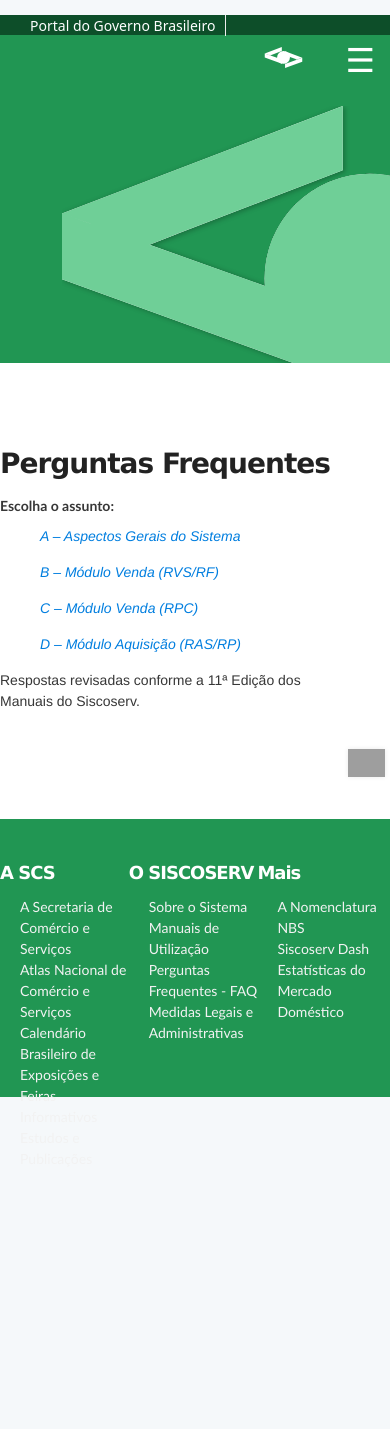
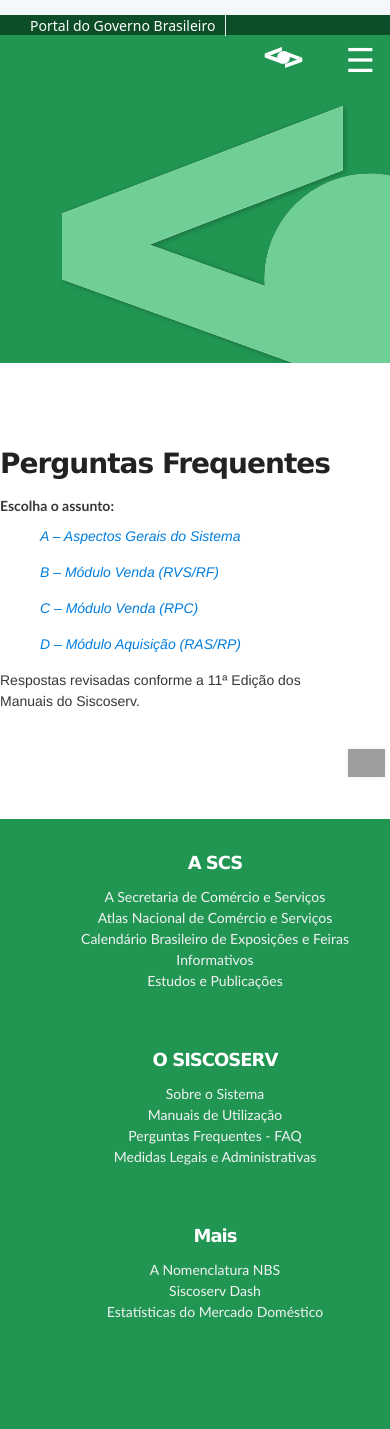
Before and after one commit to mdicgovbr/pagina-FAQ, a Jekyll site: the page built from index.md, in a window 390 px wide. Built offline with Jekyll 4.4.1, drawn with Linux system fonts in a browser that asks for light colours; nearby versions of some CDN libraries; before the commit the page ends 1184 px from its top, so only the background shows below that; grey boxes are pictures that could not be loaded.

Commit message:
arrumando footer
Signed-off-by: Guilherme Deusdara <guibanci@gmail.com>

```diff
--- a/_includes/footer.html
+++ b/_includes/footer.html
@@ -1,17 +1,20 @@
 <!-- FOOTER -->
 <div id="footer_wrap" name="footer" class="outer">
-<footer class="inner">
+	<footer class="inner footer">
 		<div class="rodape coluna1">
+			<ul class="menu">
 				<h4 class="title">A SCS</h4>
-	<ul class="menu">
 				<li>
-			<a href="http://www.mdic.gov.br/index.php/comercio-servicos/a-secretaria-de-comercio-e-servicos-scs">A Secretaria de Comércio e Serviços</a>
+					<a href="http://www.mdic.gov.br/index.php/comercio-servicos/a-secretaria-de-comercio-e-servicos-scs">A Secretaria
+						de Comércio e Serviços</a>
 				</li>
 				<li>
-			<a href="http://www.mdic.gov.br/index.php/comercio-servicos/a-secretaria-de-comercio-e-servicos-scs-5">Atlas Nacional de Comércio e Serviços</a>
+					<a href="http://www.mdic.gov.br/index.php/comercio-servicos/a-secretaria-de-comercio-e-servicos-scs-5">Atlas
+						Nacional de Comércio e Serviços</a>
 				</li>
 				<li>
-			<a href="http://www.mdic.gov.br/index.php/comercio-servicos/a-secretaria-de-comercio-e-servicos-scs-6">Calendário Brasileiro de Exposições e Feiras</a>
+					<a href="http://www.mdic.gov.br/index.php/comercio-servicos/a-secretaria-de-comercio-e-servicos-scs-6">Calendário
+						Brasileiro de Exposições e Feiras</a>
 				</li>
 				<li>
 					<a href="http://www.mdic.gov.br/index.php/comercio-servicos/a-secretaria-de-comercio-e-servicos-scs-12">Informativos</a>
@@ -22,33 +25,39 @@
 			</ul>
 		</div>
 		<div class="rodape coluna2">
+			<ul class="menu">
 				<h4 class="title">O SISCOSERV</h4>
-	<ul class="menu">
 				<li>
-			<a href="http://www.mdic.gov.br/index.php/comercio-servicos/a-secretaria-de-comercio-e-servicos-scs-15">Sobre o Sistema</a>
+					<a href="http://www.mdic.gov.br/index.php/comercio-servicos/a-secretaria-de-comercio-e-servicos-scs-15">Sobre o
+						Sistema</a>
 				</li>
 				<li>
-			<a href="http://www.mdic.gov.br/index.php/comercio-servicos/a-secretaria-de-comercio-e-servicos-scs-15/estatisticas-2">Manuais de Utilização</a>
+					<a href="http://www.mdic.gov.br/index.php/comercio-servicos/a-secretaria-de-comercio-e-servicos-scs-15/estatisticas-2">Manuais
+						de Utilização</a>
 				</li>
 				<li>
-			<a href="http://www.mdic.gov.br/index.php/comercio-servicos/a-secretaria-de-comercio-e-servicos-scs-15/estatisticas-6">Perguntas Frequentes - FAQ</a>
+					<a href="http://www.mdic.gov.br/index.php/comercio-servicos/a-secretaria-de-comercio-e-servicos-scs-15/estatisticas-6">Perguntas
+						Frequentes - FAQ</a>
 				</li>
 				<li>
-			<a href="http://www.mdic.gov.br/index.php/comercio-servicos/a-secretaria-de-comercio-e-servicos-scs-15/estatisticas-4">Medidas Legais e Administrativas</a>
+					<a href="http://www.mdic.gov.br/index.php/comercio-servicos/a-secretaria-de-comercio-e-servicos-scs-15/estatisticas-4">Medidas
+						Legais e Administrativas</a>
 				</li>
 			</ul>
 		</div>
 		<div class="rodape coluna3">
+			<ul class="menu">
 				<h4 class="title">Mais</h4>
-	<ul class="menu">
 				<li>
-			<a href="http://www.mdic.gov.br/index.php/comercio-servicos/a-secretaria-de-comercio-e-servicos-scs-13">A Nomenclatura NBS</a>
+					<a href="http://www.mdic.gov.br/index.php/comercio-servicos/a-secretaria-de-comercio-e-servicos-scs-13">A
+						Nomenclatura NBS</a>
 				</li>
 				<li>
 					<a href="http://www.mdic.gov.br/portal/dashboard.html">Siscoserv Dash</a>
 				</li>
 				<li>
-			<a href="http://www.mdic.gov.br/index.php/comercio-servicos/a-secretaria-de-comercio-e-servicos-scs-8">Estatísticas do Mercado Doméstico</a>
+					<a href="http://www.mdic.gov.br/index.php/comercio-servicos/a-secretaria-de-comercio-e-servicos-scs-8">Estatísticas
+						do Mercado Doméstico</a>
 				</li>
 			</ul>
 		</div>
@@ -59,22 +68,21 @@ Utilizando Tema Slate, créditos: Jason Costello
 <p>Published with <a href="http://pages.github.com">GitHub Pages</a></p>
 <p><a href="http://tholman.com/github-corners/">Github corner icon</a> by Tim Holman</p>
 -->
-<p>&nbsp;</p>
-<p>&nbsp;</p>
 	</footer>
 </div>
 <script type="text/javascript">
-jQuery(document).ready(function() {
+	jQuery(document).ready(function () {
 		jQuery('p:contains("[TOC]")').html('').before('<div id="toc"></div>');
 
-    $(document.links).filter(function() {
+		$(document.links).filter(function () {
 			return this.hostname != window.location.hostname;
 		}).attr('target', '_blank');
-	$('#barra-brasil').live('click', function(e) {
+
+		$('#barra-brasil').live('click', function (e) {
 			e.preventDefault;
 			return false;
 		});
-    jQuery('#toc').toc({ listType: 'ul', showEffect: 'fadeIn',  minimumHeaders: 0 });
+		jQuery('#toc').toc({ listType: 'ul', showEffect: 'fadeIn', minimumHeaders: 0 });
 
 		// remove o 1º item do TOC, que na verdade é o título do cabeçalho do portal
 		jQuery('#toc').find("li").first().remove();
@@ -87,7 +95,7 @@ jQuery(document).ready(function() {
 			window.scrollTop = hashTop;
 		   }
 		*/
-    anchors.options.placement='right';
+		anchors.options.placement = 'right';
 		anchors.add('h1, h2, h3, h4, h5, h6').remove('#site_logo');
 
 	});
@@ -95,4 +103,5 @@ jQuery(document).ready(function() {
 <script type="text/javascript" src="{{ site.baseurl }}/public/js/scripts.js"></script>
 <script defer="defer" src="//barra.brasil.gov.br/barra_2.0.js" type="text/javascript"></script>
 </body>
+
 </html>
--- a/stylesheets/application.css
+++ b/stylesheets/application.css
@@ -155,7 +155,8 @@ body {
   font-size: 13px;
   line-height: 18px;
   color: #333333;
-  background-color: white; }
+  background-color: white;
+}
 
 a {
   color: #0088cc;
@@ -2014,7 +2015,7 @@ body.index .span9.content-outer {
 	    float: left;
 	}
 	.outer .title {
-	    color: #fff;
+      color: #fff;
 	}
 	.outer ul.menu li {
 	    list-style: none;
@@ -2270,8 +2271,28 @@ body.no-sidebar .row .content-outer {
   visibility: hidden;
   display: none;
 }
-@media (max-width:1100px){
-
+
+@media (max-width: 700px) {
+  .footer {
+    display: flex;
+    flex-flow: column nowrap;
+    /* //This justify-content is essentially unnecessary in Firefox and Chrome due to the flex: 1 1 auto on the main.  However, it's needed to push the footer down on IE11 */
+    justify-content: space-between;
+    text-align: center;
+    align-items: center;
+  }
+
+  .outer .rodape {
+    width: 100%;
+    float: unset;
+  }
+
+  .menu {
+    width: 100%;
+  }
+}
+
+@media (max-width:1000px){
 
   #acesso-siscoserv{
     align-self: center;
```
Lines whose indentation alone changed are shown as unchanged.
